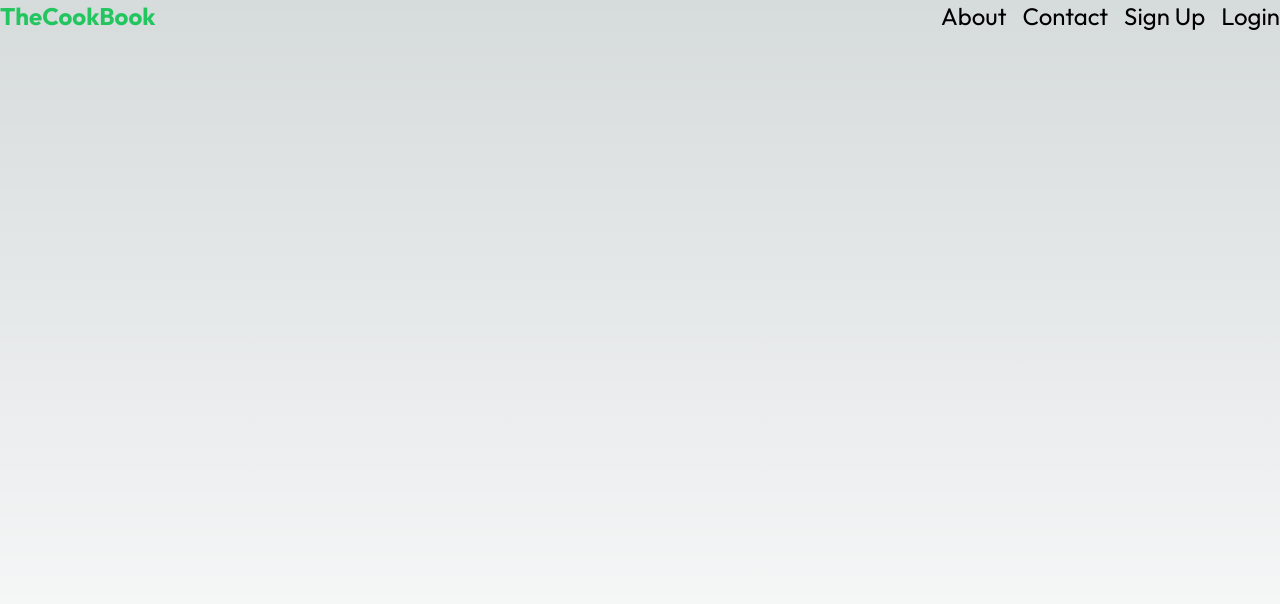
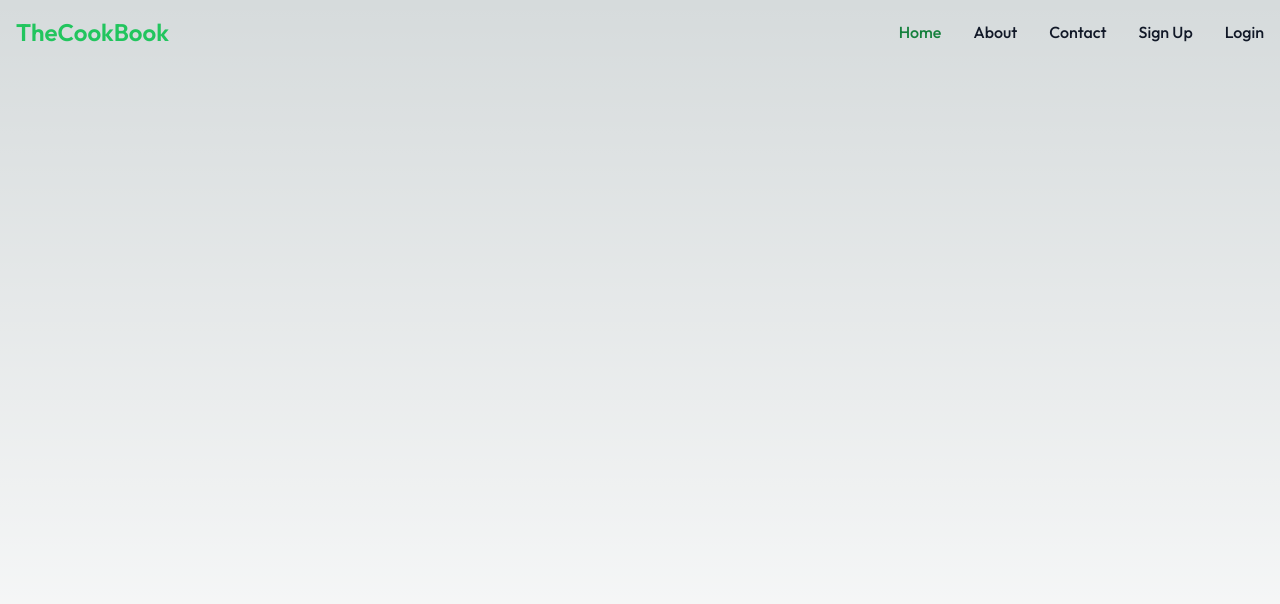
Before and after one commit to justin-phxm/theCookBook, a Next.js app in the folder the-cook-book/: page / in a window 1280 px wide. Shown: the top 604 px of the page. Built offline with nearby package versions, Linux system fonts and the light colour scheme.

Commit message:
complete navBar

```diff
--- a/the-cook-book/src/components/navBar.tsx
+++ b/the-cook-book/src/components/navBar.tsx
@@ -1,13 +1,47 @@
-import styles from '@/styles/navBar.module.css'
+import { useState } from 'react'
 export default function NavBar() {
+  const [isCollapsed, setIsCollapsed] = useState(false);
+
   return (
-  <div className="text-2xl">
-    <button className="hover:text-green-500 font-bold float-left">TheCookBook</button>
-    <div className="float-right">
-      <button className="hover:text-green-500 pr-4">About</button>
-      <button className="hover:text-green-500 pr-4">Contact</button>
-      <button className="hover:text-green-500 pr-4">Sign Up</button>
-      <button className="hover:text-green-500">Login</button>
+    <div className=" flex flex-wrap items-center justify-between mx-auto p-4">
+    <a href="https://flowbite.com/" className="flex items-center">
+        {/* <img src="https://flowbite.com/docs/images/logo.svg" className="h-8 mr-3" alt="Flowbite Logo" /> */}
+        <span className="self-center text-2xl font-semibold whitespace-nowrap text-green-500 dark:text-white">TheCookBook</span>
+    </a>
+    <button data-collapse-toggle="navbar-default" type="button"
+    onClick={() => {
+      if(isCollapsed) {
+          setIsCollapsed(false);
+      } else {
+          setIsCollapsed(true);
+      }
+      console.log(isCollapsed)
+    }}
+    className="inline-flex items-center p-2 ml-3 text-sm text-gray-500 rounded-lg md:hidden hover:bg-gray-100 focus:outline-none focus:ring-2 focus:ring-gray-200 dark:text-gray-400 dark:hover:bg-gray-700 dark:focus:ring-gray-600"
+    aria-controls="navbar-default" aria-expanded="false">
+      <span className="sr-only">Open main menu</span>
+      <svg className="w-6 h-6" aria-hidden="true" fill="currentColor" viewBox="0 0 20 20" xmlns="http://www.w3.org/2000/svg"><path fill-rule="evenodd" d="M3 5a1 1 0 011-1h12a1 1 0 110 2H4a1 1 0 01-1-1zM3 10a1 1 0 011-1h12a1 1 0 110 2H4a1 1 0 01-1-1zM3 15a1 1 0 011-1h12a1 1 0 110 2H4a1 1 0 01-1-1z" clip-rule="evenodd"></path></svg>
+    </button>
+    <div className={!isCollapsed ? "hidden w-full md:block md:w-auto" : "w-full md:block md:w-auto"} id="navbar-default">
+      <ul className="font-medium flex flex-col p-4 md:p-0 mt-4 border
+      border-gray-100 rounded-lg bg-gray-50 md:flex-row md:space-x-8 md:mt-0 md:border-0 md:bg-inherit
+      dark:bg-gray-800 md:dark:bg-gray-900 dark:border-gray-700">
+        <li>
+          <a href="#" className="block py-2 pl-3 pr-4  text-white bg-green-700 rounded md:bg-transparent md:text-green-700 md:p-0 dark:text-white md:dark:text-green-500" aria-current="page">Home</a>
+        </li>
+        <li>
+          <a href="#" className="block py-2 pl-3 pr-4 text-gray-900 rounded hover:bg-gray-100 md:hover:bg-transparent md:border-0 md:hover:text-green-700 md:p-0 dark:text-white md:dark:hover:text-green-500 dark:hover:bg-gray-700 dark:hover:text-white md:dark:hover:bg-transparent">About</a>
+        </li>
+        <li>
+          <a href="#" className="block py-2 pl-3 pr-4 text-gray-900 rounded hover:bg-gray-100 md:hover:bg-transparent md:border-0 md:hover:text-green-700 md:p-0 dark:text-white md:dark:hover:text-green-500 dark:hover:bg-gray-700 dark:hover:text-white md:dark:hover:bg-transparent">Contact</a>
+        </li>
+        <li>
+          <a href="#" className="block py-2 pl-3 pr-4 text-gray-900 rounded hover:bg-gray-100 md:hover:bg-transparent md:border-0 md:hover:text-green-700 md:p-0 dark:text-white md:dark:hover:text-green-500 dark:hover:bg-gray-700 dark:hover:text-white md:dark:hover:bg-transparent">Sign Up</a>
+        </li>
+        <li>
+          <a href="#" className="block py-2 pl-3 pr-4 text-gray-900 rounded hover:bg-gray-100 md:hover:bg-transparent md:border-0 md:hover:text-green-700 md:p-0 dark:text-white md:dark:hover:text-green-500 dark:hover:bg-gray-700 dark:hover:text-white md:dark:hover:bg-transparent">Login</a>
+        </li>
+      </ul>
     </div>
   </div>
   )
```
Also changed, not shown: 1 other file (tests, documents, lock files or other folders).
